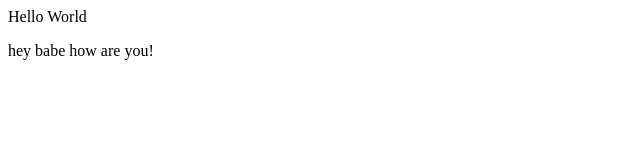
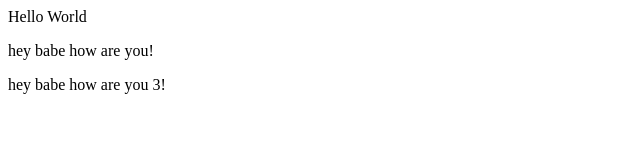
Before and after one commit to northeastltd/basha, a plain HTML site: page index.html in a window 1280 px wide. Shown: the whole page, without its empty margins (0-640 px from the left). Drawn offline with Linux system fonts and the light colour scheme.

Commit message:
new added

```diff
--- a/index.html
+++ b/index.html
@@ -6,5 +6,6 @@
     <body>
         <hl>Hello World</hl>
         <p>hey babe how are you!</p>
+        <p>hey babe how are you 3!</p>
     </body>
 </html>
```
